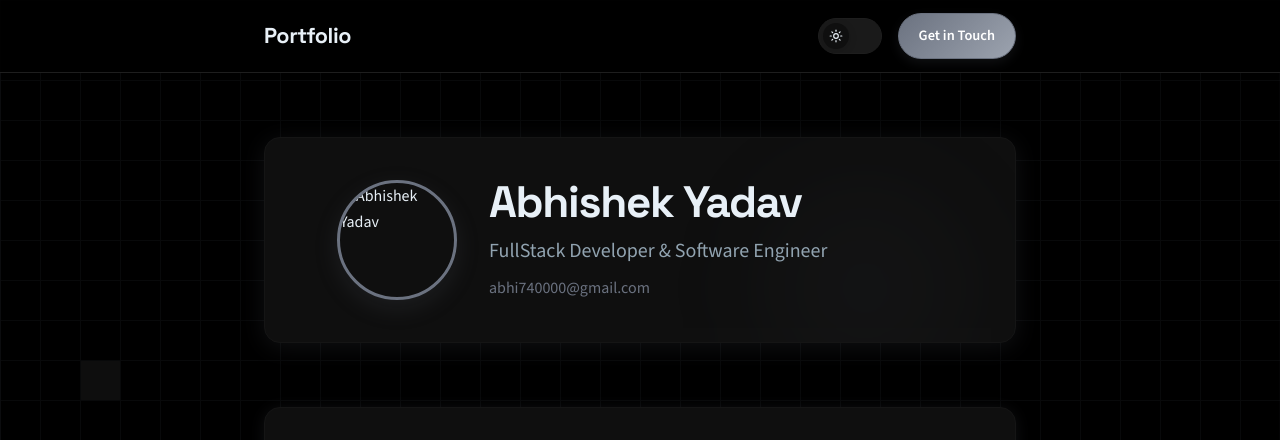
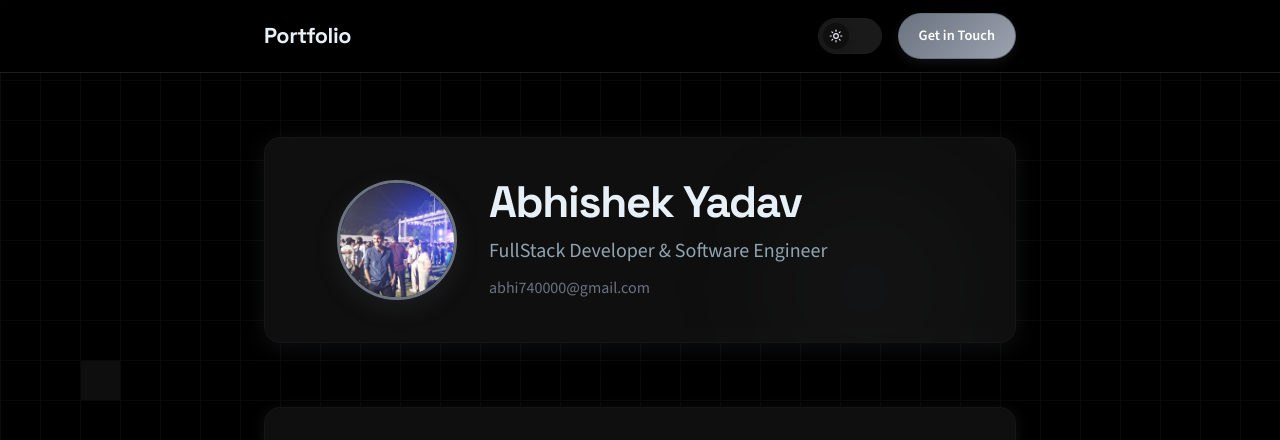
Before and after one commit to Abhii-04/new_portfolio, a plain HTML site: page index.html in a window 1280 px wide. Shown: the top 440 px of the page. Drawn offline with nearby package versions, Linux system fonts and the light colour scheme.

Commit message:
pfp route fixed

```diff
--- a/index.html
+++ b/index.html
@@ -49,7 +49,7 @@
     <section class="hero">
       <div class="meteor-container"></div>
       <div class="avatar">
-        <img src="assets/images/pfp.jpeg" alt="Abhishek Yadav">
+        <img src="./frontend/assets/images/pfp.jpeg" alt="Abhishek Yadav">
       </div>
       <div class="hero-info">
         <h1 class="hero-name">Abhishek Yadav</h1>
```
